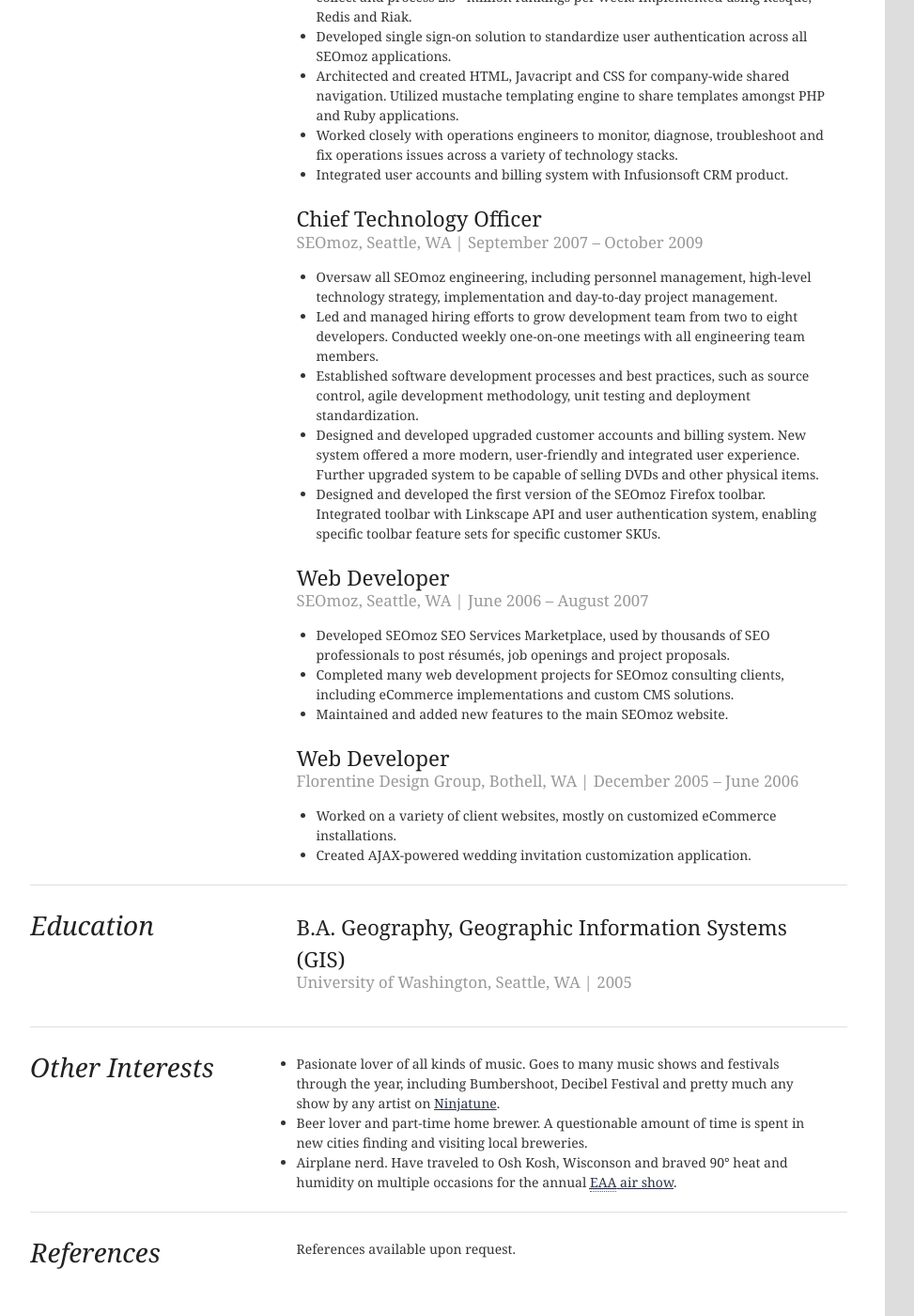
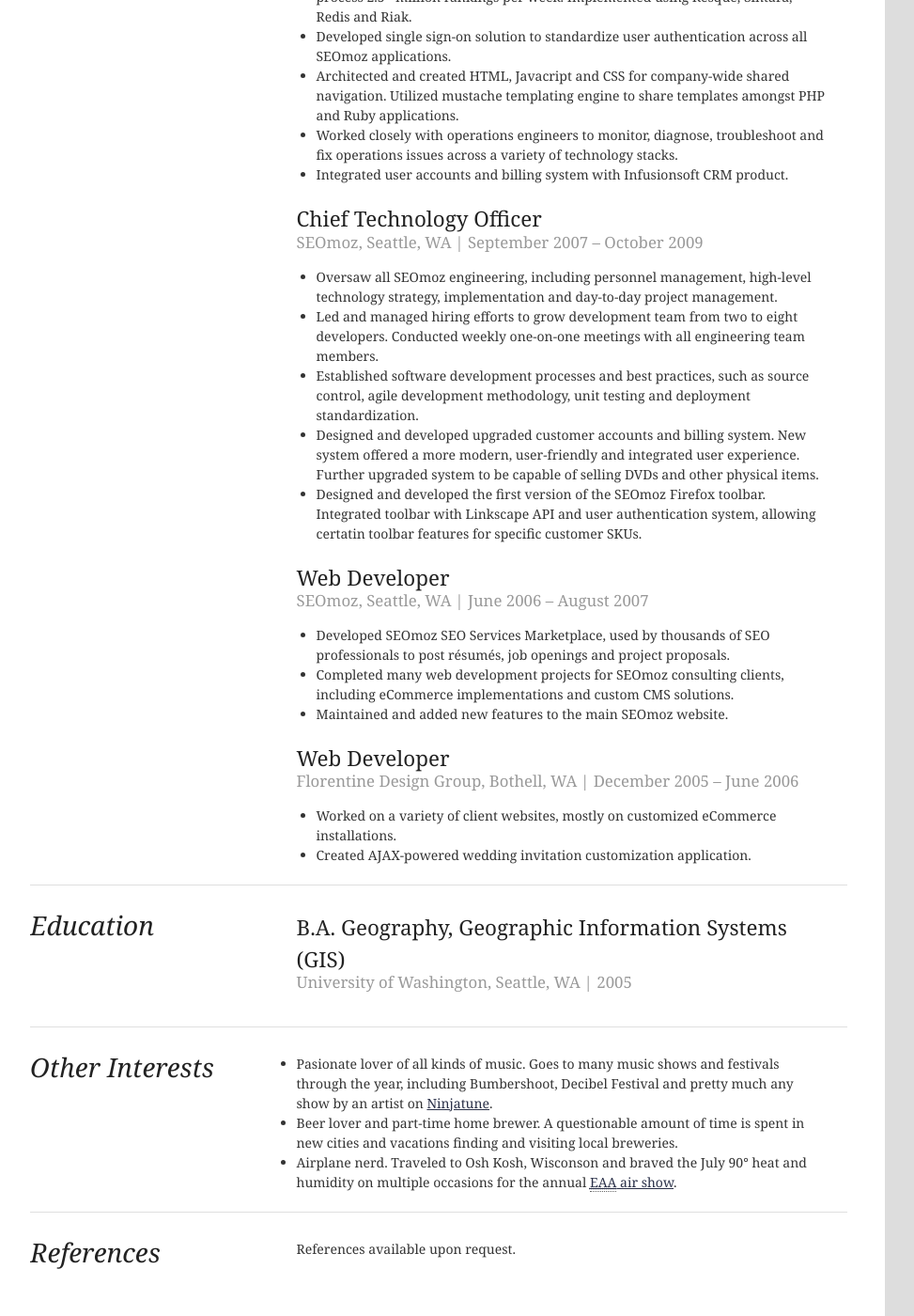
Before and after one commit to Fluxx/bitfluxx.com, a Jekyll site: the page built from resume.html, in a window 1280 px wide and 1400 px high, scrolled down 1192 px. Shown: the whole window at 94% size, without its empty margins (8-981 px from the left). Built offline with Jekyll 4.4.1, drawn with Linux system fonts in a browser that asks for light colours; some of the changed text lies outside the part shown.

Commit message:
Small tweaks to resume

```diff
--- a/resume.html
+++ b/resume.html
@@ -24,8 +24,8 @@
     <h1>Overview</h1>
     <ul>
       <li>Experienced, dependable and driven software engineer.</li>
-      <li>Broad experience with a wide variety of open-source tools and technology.</li>
-      <li>Strong focus on web technologies, including front-end, back-end and operations.</li>
+      <li>Broad experience with a wide variety of open-source tools and technologies.</li>
+      <li>Strong focus on web technology, including front-end, back-end and operations.</li>
     </ul>
   </section>
 
@@ -72,9 +72,9 @@
         </hgroup>
         <ul>
           <li>Helped design, develop and create Rails campaign manager application, servicing 30,000+ active customer campaigns daily.</li>
-          <li>Created initial version of crawl processing system, which processed thousands of crawler data dumps every day.  Processing output fed into reports inside campaign manager application.</li>
+          <li>Created initial version of crawl processing system, which processed thousands of crawler data dumps every day.  Processing output powered Crawl Diagnosics section of campaign manager application.</li>
           <li>Architected and developed application sharding solution, allowing further growth and scalability of existing Rails application and supporting infrastructure.</li>
-          <li>Designed, developed and launched rankings collection system to successfully collect and process 2.5+ million rankings per week.  Implemented using Resque, Redis and Riak.</li>
+          <li>Designed, developed and launched rankings service to successfully collect and process 2.5+ million rankings per week.  Implemented using Resque, Sintara, Redis and Riak.</li>
           <li>Developed single sign-on solution to standardize user authentication across all SEOmoz applications.</li>
           <li>Architected and created HTML, Javacript and CSS for company-wide shared navigation.  Utilized mustache templating engine to share templates amongst PHP and Ruby applications.</li>
           <li>Worked closely with operations engineers to monitor, diagnose, troubleshoot and fix operations issues across a variety of technology stacks.</li>
@@ -93,7 +93,7 @@
           <li>Led and managed hiring efforts to grow development team from two to eight developers.  Conducted weekly one-on-one meetings with all engineering team members.</li>
           <li>Established software development processes and best practices, such as source control, agile development methodology, unit testing and deployment standardization.</li>
           <li>Designed and developed upgraded customer accounts and billing system. New system offered a more modern, user-friendly and integrated user experience. Further upgraded system to be capable of selling DVDs and other physical items.</li>
-          <li>Designed and developed the first version of the SEOmoz Firefox toolbar.  Integrated toolbar with Linkscape API and user authentication system, enabling specific toolbar feature sets for specific customer SKUs.</li>
+          <li>Designed and developed the first version of the SEOmoz Firefox toolbar.  Integrated toolbar with Linkscape API and user authentication system, allowing certatin toolbar features for specific customer SKUs.</li>
         </ul>
       </li>
 
@@ -144,9 +144,9 @@
     <h1>Other Interests</h1>
 
     <ul>
-      <li>Pasionate lover of all kinds of music.  Goes to many music shows and festivals through the year, including Bumbershoot, Decibel Festival and pretty much any show by any artist on <a href="http://ninjatune.net/">Ninjatune</a>.</li>
-      <li>Beer lover and part-time home brewer.  A questionable amount of time is spent in new cities finding and visiting local breweries.</li>
-      <li>Airplane nerd.  Have traveled to Osh Kosh, Wisconson and braved 90° heat and humidity on multiple occasions for the annual <a href="http://www.airventure.org/"><abbr title="Experimental Aircraft Association">EAA</abbr> air show</a>.</li>
+      <li>Pasionate lover of all kinds of music.  Goes to many music shows and festivals through the year, including Bumbershoot, Decibel Festival and pretty much any show by an artist on <a href="http://ninjatune.net/">Ninjatune</a>.</li>
+      <li>Beer lover and part-time home brewer.  A questionable amount of time is spent in new cities and vacations finding and visiting local breweries.</li>
+      <li>Airplane nerd.  Traveled to Osh Kosh, Wisconson and braved the July 90° heat and humidity on multiple occasions for the annual <a href="http://www.airventure.org/"><abbr title="Experimental Aircraft Association">EAA</abbr> air show</a>.</li>
     </ul>
   </section>
 
```
Also changed, not shown: other parts of resume.html (+4 -4 lines), 1 other file.
